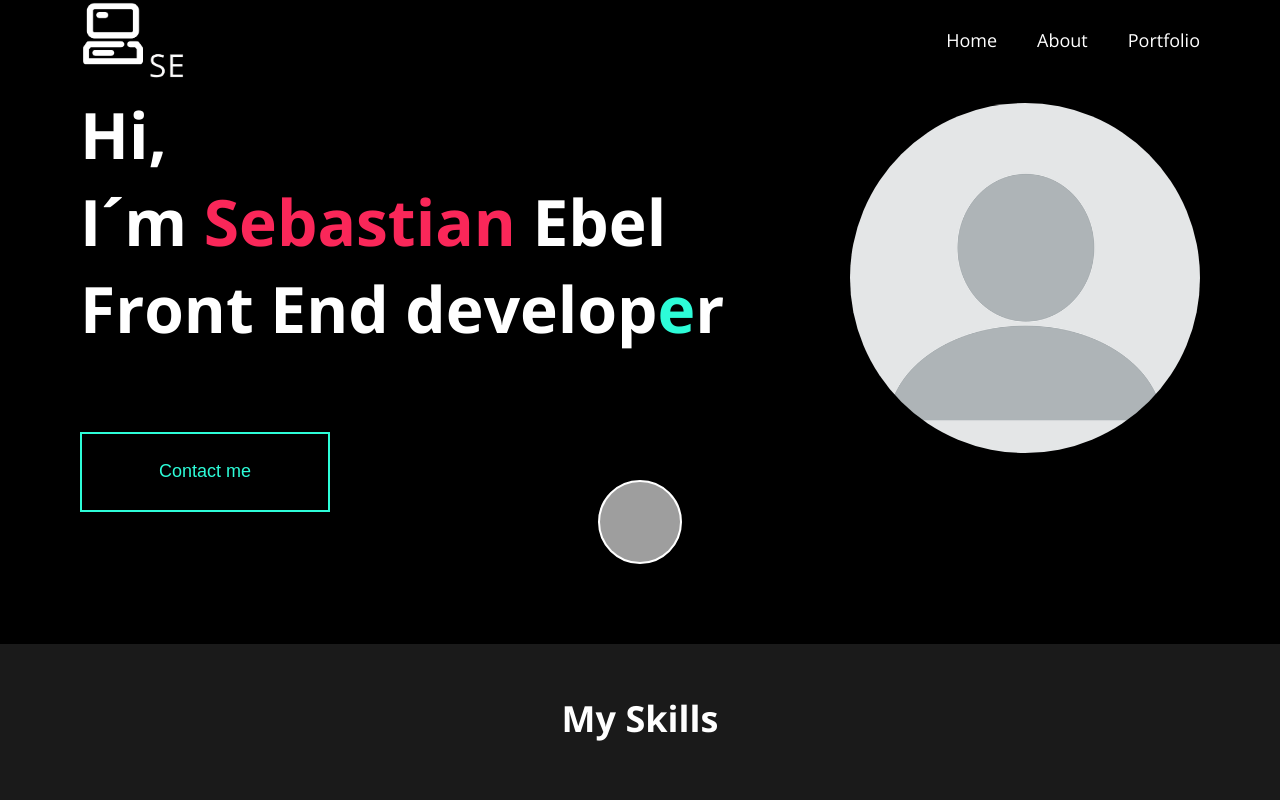
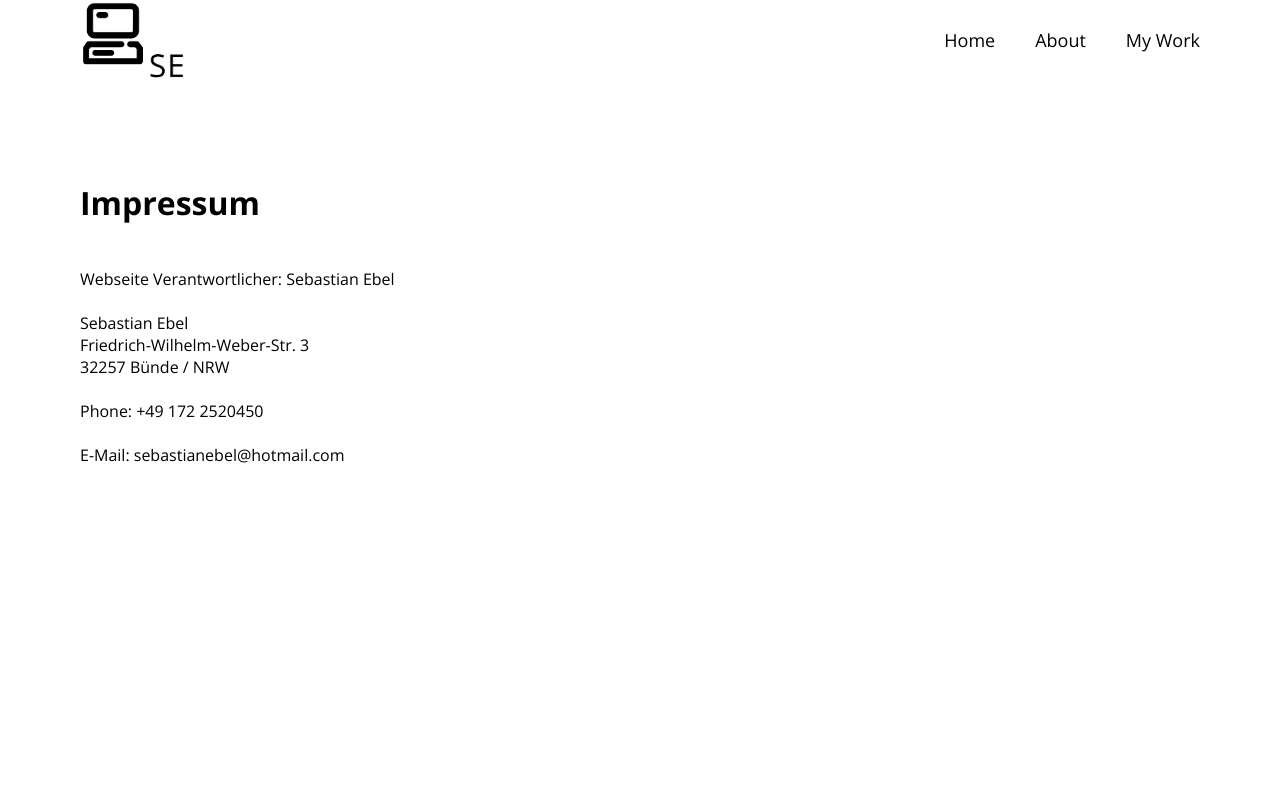
Before and after one commit to BastiEbel/Portfolio, an Angular app: page /imprint in a window 1280 px wide. Before the commit this address led to /. Shown: the top 800 px of the page. Built offline with nearby package versions, Linux system fonts and the light colour scheme; grey boxes are pictures that could not be loaded.

Commit message:
imprint added but something going wrong

```diff
--- a/src/app/app-routing.module.ts
+++ b/src/app/app-routing.module.ts
@@ -1,7 +1,24 @@
 import { NgModule } from '@angular/core';
 import { RouterModule, Routes } from '@angular/router';
+import { AboutMeComponent } from './about-me/about-me.component';
+import { ContactMeComponent } from './contact-me/contact-me.component';
+import { ExplainAboutMeComponent } from './explain-about-me/explain-about-me.component';
+import { FooterComponent } from './footer/footer.component';
+import { ImprintComponent } from './imprint/imprint.component';
+import { MenuComponent } from './menu/menu.component';
+import { MySkillsComponent } from './my-skills/my-skills.component';
+import { MyWorkComponent } from './my-work/my-work.component';
 
-const routes: Routes = [];
+const routes: Routes = [
+  {path: '', component: MenuComponent},
+  {path: '', component: AboutMeComponent},
+  {path: '', component: MySkillsComponent},
+  {path: '', component: MyWorkComponent},
+  {path: '', component: ExplainAboutMeComponent},
+  {path: '', component: ContactMeComponent},
+  {path: '', component: FooterComponent},
+  {path: 'imprint', component: ImprintComponent}
+];
 
 @NgModule({
   imports: [RouterModule.forRoot(routes)],
--- a/src/app/app.component.html
+++ b/src/app/app.component.html
@@ -1,4 +1,7 @@
-<app-menu></app-menu>
+<app-menu [imprintMode]="router.url !== '/'"></app-menu>
+<div [class.container]="router.url !== '/'">
+    <router-outlet></router-outlet>
+</div>
 <app-about-me></app-about-me>
 <app-my-skills></app-my-skills>
 <app-my-work></app-my-work>
--- a/src/app/app.component.scss
+++ b/src/app/app.component.scss
@@ -0,0 +1,12 @@
+.container  {
+    height: 100%;
+    position: fixed;
+    right: 0px;
+    left: 0px;
+    top: 80px;
+    bottom: 0px;
+    padding-left: 80px;
+    padding-right: 80px;
+    padding-top: 80px;
+    background-color: white;
+}
--- a/src/app/app.component.ts
+++ b/src/app/app.component.ts
@@ -1,4 +1,5 @@
 import { Component } from '@angular/core';
+import { Router } from '@angular/router';
 
 @Component({
   selector: 'app-root',
@@ -6,5 +7,6 @@ import { Component } from '@angular/core';
   styleUrls: ['./app.component.scss']
 })
 export class AppComponent {
-  title = 'portfolio';
+
+  constructor(public router: Router) {}
 }
--- a/src/app/app.module.ts
+++ b/src/app/app.module.ts
@@ -10,6 +10,7 @@ import { MyWorkComponent } from './my-work/my-work.component';
 import { ExplainAboutMeComponent } from './explain-about-me/explain-about-me.component';
 import { ContactMeComponent } from './contact-me/contact-me.component';
 import { FooterComponent } from './footer/footer.component';
+import { ImprintComponent } from './imprint/imprint.component';
 
 @NgModule({
   declarations: [
@@ -20,7 +21,8 @@ import { FooterComponent } from './footer/footer.component';
     MyWorkComponent,
     ExplainAboutMeComponent,
     ContactMeComponent,
-    FooterComponent
+    FooterComponent,
+    ImprintComponent
   ],
   imports: [
     BrowserModule,
--- a/src/app/footer/footer.component.html
+++ b/src/app/footer/footer.component.html
@@ -1,7 +1,7 @@
 <div class="container-footer">
-    <a class="imprint" href="#">Imprint</a>
+    <a class="imprint" routerLink="/imprint">Imprint</a>
     <div>
         <a href="https://github.com/BastiEbel"><img src="assets/img/github-fill.png"></a>
-        <a href="#"><img src="assets/img/linkedin-box-fill.png"></a>
+        <a href="https://www.linkedin.com/in/sebastian-ebel-b851a5224/"><img src="assets/img/linkedin-box-fill.png"></a>
     </div>
 </div>
--- /dev/null
+++ b/src/app/imprint/imprint.component.html
@@ -0,0 +1,12 @@
+<h1>Impressum</h1><br>
+
+Webseite Verantwortlicher: Sebastian Ebel<br>
+<br>
+Sebastian Ebel <br>
+Friedrich-Wilhelm-Weber-Str. 3 <br>
+32257 Bünde / NRW<br>
+
+<br>
+Phone: +49 172 2520450 <br>
+<br>
+E-Mail: sebastianebel@hotmail.com
--- /dev/null
+++ b/src/app/imprint/imprint.component.ts
@@ -0,0 +1,15 @@
+import { Component, OnInit } from '@angular/core';
+
+@Component({
+  selector: 'app-imprint',
+  templateUrl: './imprint.component.html',
+  styleUrls: ['./imprint.component.scss']
+})
+export class ImprintComponent implements OnInit {
+
+  constructor() { }
+
+  ngOnInit(): void {
+  }
+
+}
--- a/src/app/menu/menu.component.html
+++ b/src/app/menu/menu.component.html
@@ -1,9 +1,10 @@
-<header class="header-container">
-    <img src="assets/img/logo-white.png">
+<header [class.headerWhite]="imprintMode">
+    <img *ngIf="!imprintMode" routerLink="/" src="assets/img/logo-white.png">
+    <img *ngIf="imprintMode" routerLink="/" src="assets/img/logo-black.png">
 
-    <div>
-        <a href="#">Home</a>
-        <a href="#">About</a>
-        <a href="#">Portfolio</a>
+    <div [class.darkLinks]="imprintMode">
+        <a routerLink="/">Home</a>
+        <a href="#explain-about-me">About</a>
+        <a href="#mywork">My Work</a>
     </div>
 </header>
--- a/src/app/menu/menu.component.scss
+++ b/src/app/menu/menu.component.scss
@@ -1,4 +1,4 @@
-.header-container{
+header{
     background-color: black;
     display: flex;
     align-items: center;
@@ -21,6 +21,20 @@
             transform: scale(1.1);
         }
     }
+}
 
+.darkLinks{
+    a {
+        color: black;
+    }
 
+    &:hover{
+        color: rgba(0, 0, 0, 0.8);
+    }
 }
+
+.headerWhite{
+    z-index: 1;
+    background-color: white;
+    box-shadow: 0px 1px 3px 0px rgba(0, 0, 0, 0.2);
+}
--- a/src/app/menu/menu.component.ts
+++ b/src/app/menu/menu.component.ts
@@ -1,4 +1,4 @@
-import { Component, OnInit } from '@angular/core';
+import { Component, Input, OnInit } from '@angular/core';
 
 @Component({
   selector: 'app-menu',
@@ -7,6 +7,7 @@ import { Component, OnInit } from '@angular/core';
 })
 export class MenuComponent implements OnInit {
 
+  @Input() imprintMode = true;
   constructor() { }
 
   ngOnInit(): void {
```
Also changed, not shown: src/app/imprint/imprint.component.scss (added), 1 other file (tests, documents, lock files or other folders).
